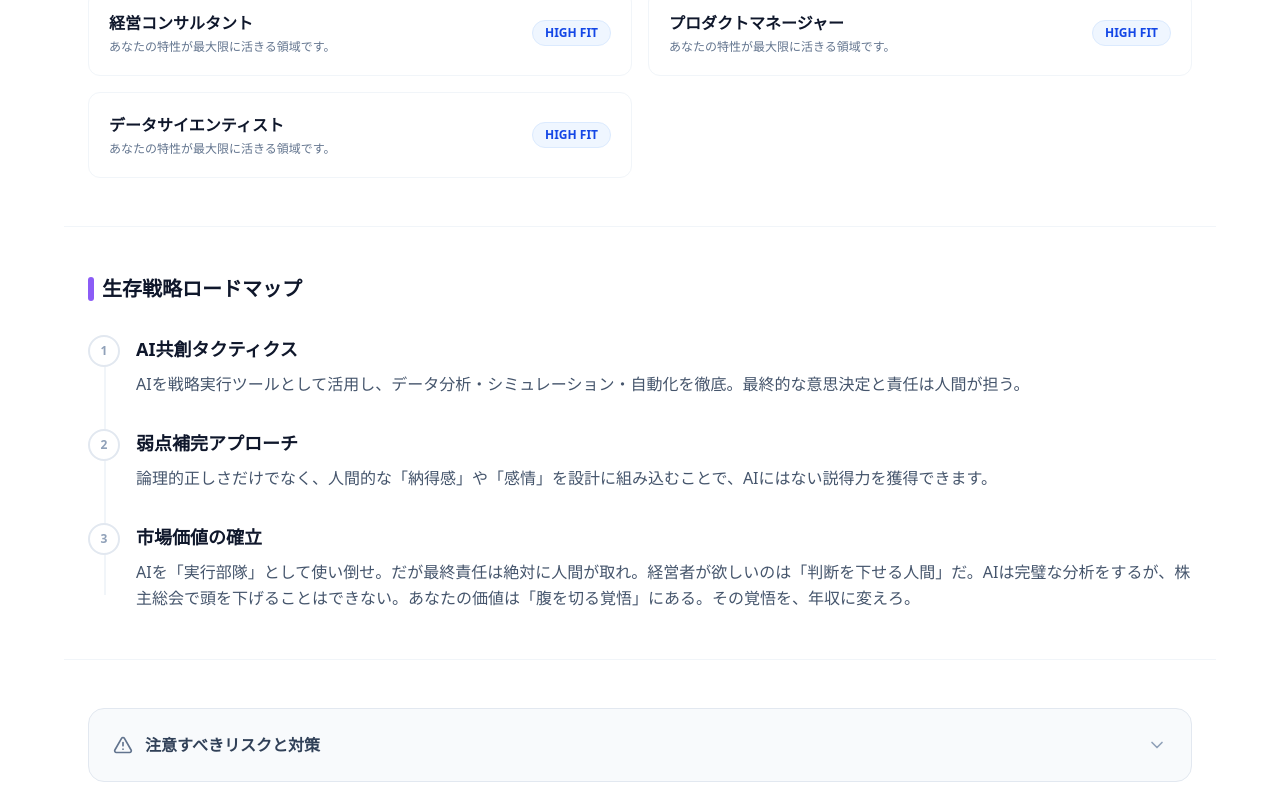
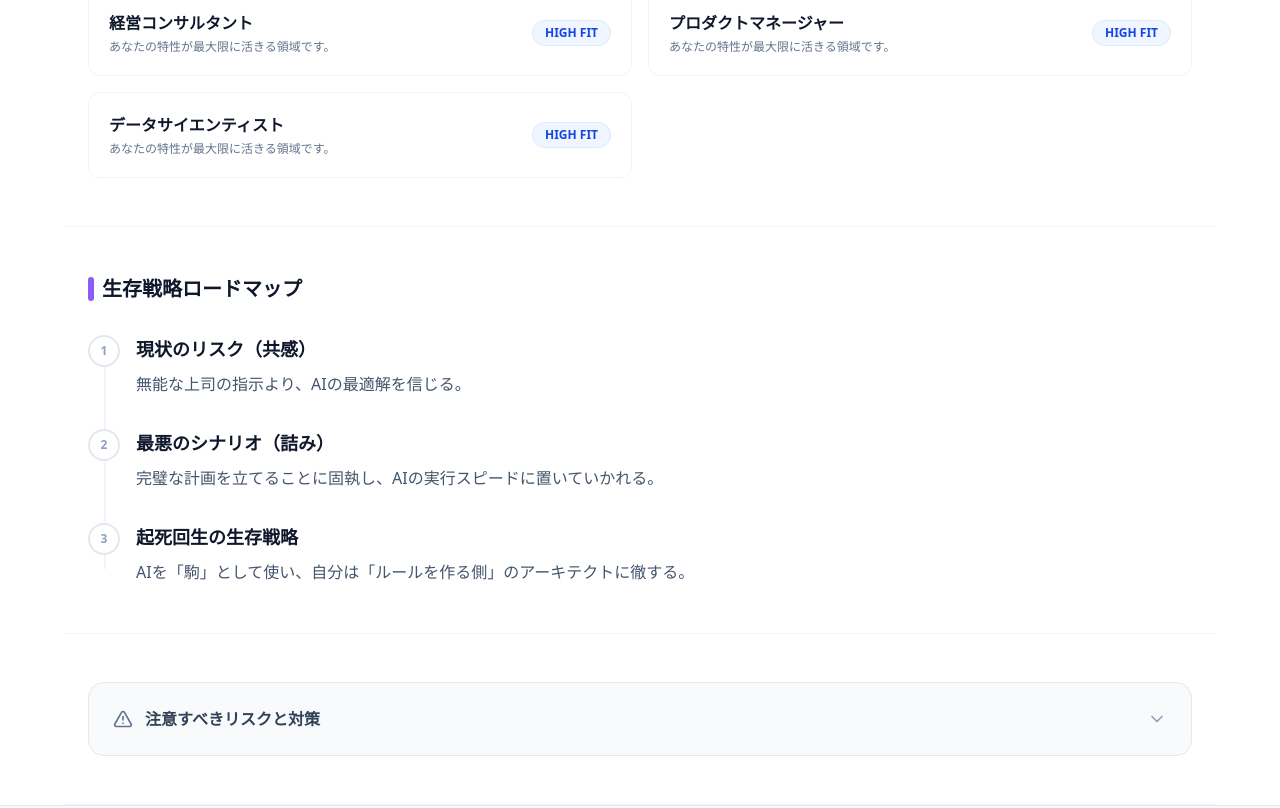
Before and after one commit to UryuAtsuya/AIRS, a Next.js app: page /types/INTJ in a window 1280 px wide. Shown: the part 1970-2778 px from the top of the page. Built offline with nearby package versions, Linux system fonts and the light colour scheme.

Commit message:
Update the UI

```diff
--- a/app/components/ResultView.tsx
+++ b/app/components/ResultView.tsx
@@ -26,8 +26,12 @@ export default function ResultView({ result, onRetake }: ResultViewProps) {
         return <div className="p-10 text-center text-red-500 font-bold">Error: Unknown Type</div>;
     }
 
-    // Helper to calc 0-100 percentage from -10 to 10 score
-    const calcPercent = (score: number) => Math.min(100, Math.max(0, ((score + 10) / 20) * 100));
+    // Helper to calc 0-100 percentage from score (Range: -8 to +8 for 32 questions / 4 axes = 8 questions each)
+    const calcPercent = (score: number) => {
+        // -8 -> 0%, +8 -> 100%
+        // (score + 8) / 16 * 100
+        return Math.min(100, Math.max(0, ((score + 8) / 16) * 100));
+    };
 
     const scores = {
         reasoning: calcPercent(result.scores["R"]),
@@ -42,7 +46,7 @@ export default function ResultView({ result, onRetake }: ResultViewProps) {
             {/* 1. Header Area with Hero & Survival Rate */}
             <ResultHeader
                 persona={persona}
-                survivalRate={staticData.survivalRate}
+                survivalRate={persona.survivalRate ?? staticData.survivalRate}
                 onRetake={onRetake}
                 showRetakeButton={true}
             />
--- a/app/data/personas.ts
+++ b/app/data/personas.ts
@@ -5,6 +5,10 @@ export type Persona = {
     nameJa: string;
     catchphrase: string;
     accent: { primary: string; secondary?: string };
+    survivalRate: number; // Added
+    empathyPoint: string; // Added (共感ポイント)
+    doomPattern: string; // Added (詰みパターン)
+    strategyMessage: string; // Added (Main strategy text)
     summary3: { title: string; bullets: string[] };
     strengths: { title: string; items: { label: string; desc: string }[] };
     roles: { title: string; items: { role: string; why: string; fit: "high" | "mid" | "low" }[] };
@@ -28,24 +32,54 @@ const mapToPersona = (t: AirsType): Persona => {
         Explorers: "#eab308", // Yellow
     };
 
+    // User-provided New Data Map
+    const newData: Record<string, { phrase: string, rate: number, empathy: string, doom: string, strat: string }> = {
+        // Analysts
+        INTJ: { phrase: "孤高の設計者", rate: 85, empathy: "無能な上司の指示より、AIの最適解を信じる。", doom: "完璧な計画を立てることに固執し、AIの実行スピードに置いていかれる。", strat: "AIを「駒」として使い、自分は「ルールを作る側」のアーキテクトに徹する。" },
+        INTP: { phrase: "概念の調教師", rate: 75, empathy: "知識の収集自体が目的化し、アウトプットを忘れる。", doom: "AIが出した答えに「なぜ？」と理屈を求めている間に、世界が先に進んで詰む。", strat: "LLMの限界を突くプロンプトエンジニアや、AIには解けない抽象的な難問の定義者になる。" },
+        ENTJ: { phrase: "AI艦隊の提督", rate: 90, empathy: "非効率な人間をリストラし、AIに置き換えることに躊躇がない。", doom: "支配欲が強すぎて、自分より賢いAIの提案を拒絶し、組織ごと自滅する。", strat: "感情のないAIを最も冷徹に、かつ大規模に指揮するシリアルアントレプレナー。" },
+        ENTP: { phrase: "破壊的イノベーター", rate: 95, empathy: "既存のルールを壊すのが快感。AIを悪用する方法を真っ先に考える。", doom: "アイデア出しをAIに丸投げし、自分は口だけで何もしない「空論家」になり果てる。", strat: "AIが学習できない「昨日の常識を覆す」奇策を打ち出し続ける、カオスの中のリーダー。" },
+        // Diplomats
+        INFJ: { phrase: "精神世界の預言者", rate: 60, empathy: "他人の心の機微を察しすぎて疲れる。深い対話を求めている。", doom: "AIカウンセラーに「正論」で人々の悩みを解決され、自分の居場所を失う。", strat: "AIには届かない「魂の救済」や「倫理観の定義」など、精神的指導者として生きる。" },
+        INFP: { phrase: "絶滅危惧のドリーマー", rate: 15, empathy: "自分の感性が世界一大事。でも社会に適合できず、AIに癒やしを求める。", doom: "AIが生成した「安価で美しい物語」に市場を奪われ、孤独な自己満足の中で詰む。", strat: "「不完全さ」を武器にする。AIが作れない、生々しい苦悩や肉声の表現に全振りする。" },
+        ENFJ: { phrase: "人間賛歌の先導者", rate: 70, empathy: "人を励ます天才。でも、AIに取って代わられる恐怖を笑顔で隠している。", doom: "誰にでも優しい「テンプレ的な善意」が、AIによるパーソナライズ支援に負ける。", strat: "デジタルを捨て「リアルな集い」を主宰する。AIには作れない「熱狂の場」の王になる。" },
+        ENFP: { phrase: "自由な冒険家", rate: 65, empathy: "常に新しい何かに飛びつきたい。事務作業はAIに押し付けたい。", doom: "企画の種をまくだけまいて、AIによる回収スピードに追いつけず、何も残らない。", strat: "AIを「有能な秘書」として使い、自分は複数のジャンルを跨ぐマルチポテンシャライトに。" },
+        // Sentinels
+        ISTJ: { phrase: "信頼の最終防衛ライン", rate: 50, empathy: "正確さが命。AIのミスを指摘することに喜びを感じる。", doom: "「正確さ」でAIと競ってしまい、スピードとコストで完敗して居場所を失う。", strat: "AIの暴走を止める「ラストリゾート（最終手段）」。法的・倫理的チェックの専門職。" },
+        ISFJ: { phrase: "AI時代の慈愛の母", rate: 30, empathy: "誰かの役に立ちたい。丁寧な手仕事や気配りに誇りを持っている。", doom: "「気配り」がAIチャットボットに代替され、便利屋として使い潰されて終わる。", strat: "画面の中の仕事はやめる。対面での介護や高度接客など、物理的な「温もり」を売る。" },
+        ESTJ: { phrase: "秩序の守護神", rate: 80, empathy: "ルールが絶対。効率の悪い人間はAI以下の存在だと思っている。", doom: "自分が作った「マニュアル」自体がAIに最適化され、管理職としての席を奪われる。", strat: "現場のDX（AI化）を強引に推し進める、実装コンサルタントとして君臨する。" },
+        ESFJ: { phrase: "社交界の調整役", rate: 45, empathy: "周囲との調和が大事。AIよりも「人との繋がり」を信じている。", doom: "コミュニティの調整がAIによって自動化され、自分のおせっかいが不要になる。", strat: "「人間関係のハブ」を物理空間で作る。AIにはできない、地縁・血縁的な深い絆の維持。" },
+        // Explorers
+        ISTP: { phrase: "超絶技巧の技術兵", rate: 70, empathy: "道具の扱いが得意。理屈より「どう動くか」が重要。", doom: "PC上の作業に固執し、AIによる自動プログラミングに飲み込まれて詰む。", strat: "AIが持てない「物理的な体」を使う仕事。高度な修理や、現場での即興対応を極める。" },
+        ISFP: { phrase: "刹那の表現者", rate: 40, empathy: "今、この瞬間の美しさがすべて。理論は苦手。", doom: "デジタルイラストなど、AIが得意な領域で勝負してしまい、埋没して終わる。", strat: "五感（味・香・触）に訴える表現。料理、空間演出、ライブパフォーマンスへの転向。" },
+        ESTP: { phrase: "現場の交渉人", rate: 85, empathy: "考えるより先に動く。ピンチをチャンスに変えるのが得意。", doom: "データの裏付けがないままギャンブルに走り、AIの予測精度に完敗して破産する。", strat: "AIが入り込めない「泥臭い利害調整」や「対面での駆け引き」で勝利を掴む。" },
+        ESFP: { phrase: "熱狂のエンターテイナー", rate: 55, empathy: "注目されるのが大好き。自分が楽しむことが最優先。", doom: "画面越しの人気をAIアイドルに奪われ、ファンがバーチャルへ流れて詰む。", strat: "「そこに人間がいること」の価値。ライブ、フィジカルイベントでの圧倒的な体験提供。" },
+    };
+
+    const d = newData[t.code] || { phrase: t.aiPhrase, rate: t.survivalRate, empathy: "N/A", doom: "N/A", strat: t.strategy };
+
     return {
         code: t.code,
         nameJa: t.name,
-        catchphrase: t.aiPhrase,
+        catchphrase: d.phrase,
         accent: { primary: colors[t.group] || "#64748b" },
+        survivalRate: d.rate,
+        empathyPoint: d.empathy,
+        doomPattern: d.doom,
+        strategyMessage: d.strat,
         summary3: {
             title: "キャリア特性サマリ",
             bullets: [
-                t.desc.substring(0, 50) + "...", // Placeholder extraction
+                d.empathy, // Use "Empathy Point" as 1st bullet
                 "AI時代における独自の立ち位置を持つ。",
-                "しかし特定の条件下では脆さを露呈する危険性がある。"
+                d.doom.substring(0, 30) + "..." // Use part of Doom Pattern as teaser
             ]
         },
         strengths: {
             title: "AI時代に輝く強み",
             items: [
-                { label: "代替不可能な視点", desc: "AIには模倣できない独自の視座を持っています。" },
-                { label: "人間的価値", desc: "数値化できない人間ならではの価値を提供します。" },
+                { label: "代替不可能な視点", desc: "AIには模倣できない独自の視座。" },
+                { label: "人間的価値", desc: "数値化できない人間ならではの価値。" },
             ]
         },
         roles: {
@@ -60,29 +94,21 @@ const mapToPersona = (t: AirsType): Persona => {
             title: "生存戦略ロードマップ",
             steps: [
                 {
-                    title: "AI共創タクティクス",
-                    action: t.aiCollaborationStrategy
+                    title: "現状のリスク（共感）",
+                    action: d.empathy
                 },
                 {
-                    title: "弱点補完アプローチ",
-                    action: (() => {
-                        switch (t.group) {
-                            case "Analysts": return "論理的正しさだけでなく、人間的な「納得感」や「感情」を設計に組み込むことで、AIにはない説得力を獲得できます。";
-                            case "Diplomats": return "あなたの理想やビジョンを、AIを使って具体的な数値やデータに翻訳するスキルを磨いてください。理想を語るだけでなく、実証する力を。";
-                            case "Sentinels": return "過去の慣例に固執せず、AIによる新しいプロセスを積極的に導入する「変化のリーダー」になってください。守るために、変えるのです。";
-                            case "Explorers": return "短期的な衝動だけでなく、AIを使って長期的なシミュレーションを行い、リスクを管理する習慣をつけてください。アクセルだけでなく、ナビを持つこと。";
-                            default: return "AIには代替できない、あなた独自の人間的価値（共感、創造、即興）を磨き続けてください。";
-                        }
-                    })()
+                    title: "最悪のシナリオ（詰み）",
+                    action: d.doom
                 },
                 {
-                    title: "市場価値の確立",
-                    action: t.strategy
+                    title: "起死回生の生存戦略",
+                    action: d.strat
                 }
             ]
         },
         risks: {
-            title: "回避すべきリスクシナリオ",
+            title: "回避すべきリスク",
             fatalFlaw: t.risk,
             scenario: t.badEnd,
             avoid: ["AIと真っ向勝負しない", "数値化できる仕事に固執しない"]
@@ -99,8 +125,6 @@ const mapToPersona = (t: AirsType): Persona => {
                     isAd: true
                 };
 
-                // Logic: Diplomats (NF) & Explorers (SP) -> SNS/Creative (Heross)
-                //        Analysts (NT) & Sentinels (SJ) -> Business/Startup (Startup School)
                 if (t.group === "Diplomats" || t.group === "Explorers") {
                     return [
                         {
```
Also changed, not shown: app/diagnosis/page.tsx (+8 -6 lines), app/lib/mbti-data.ts (+69 -24 lines).
